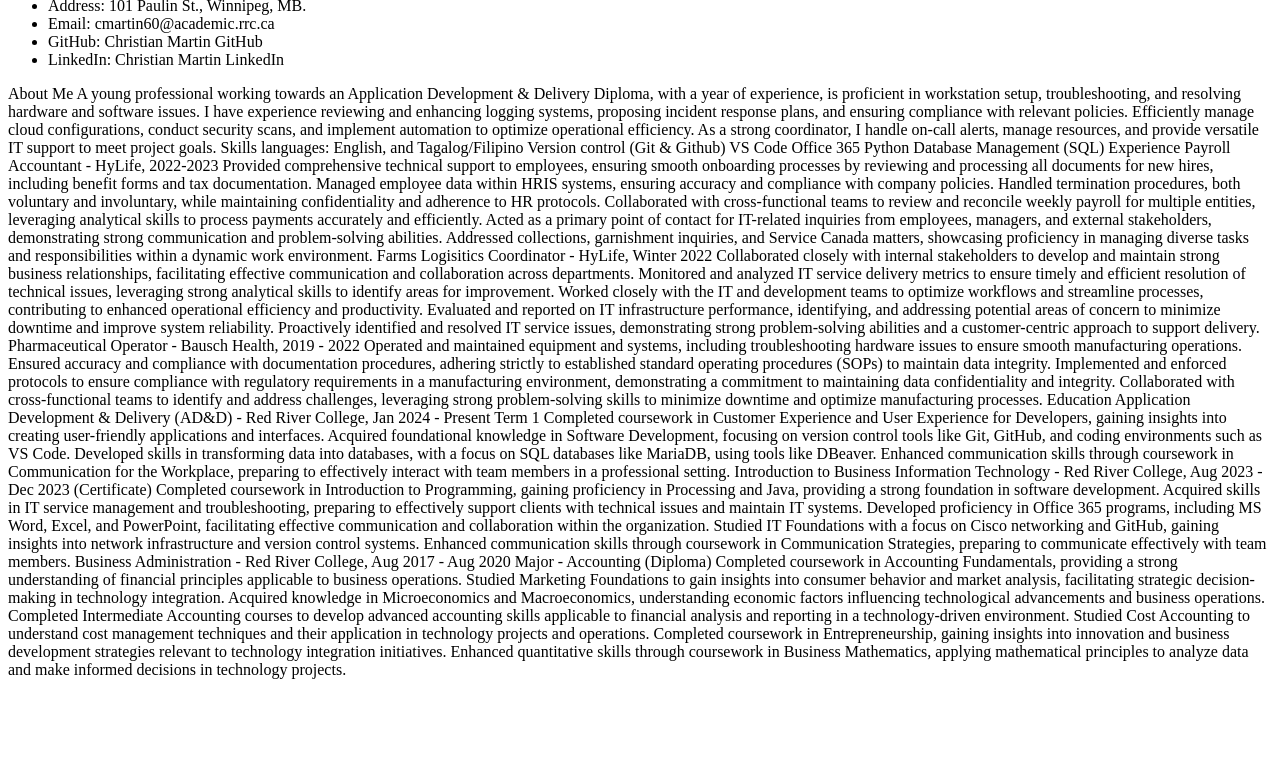
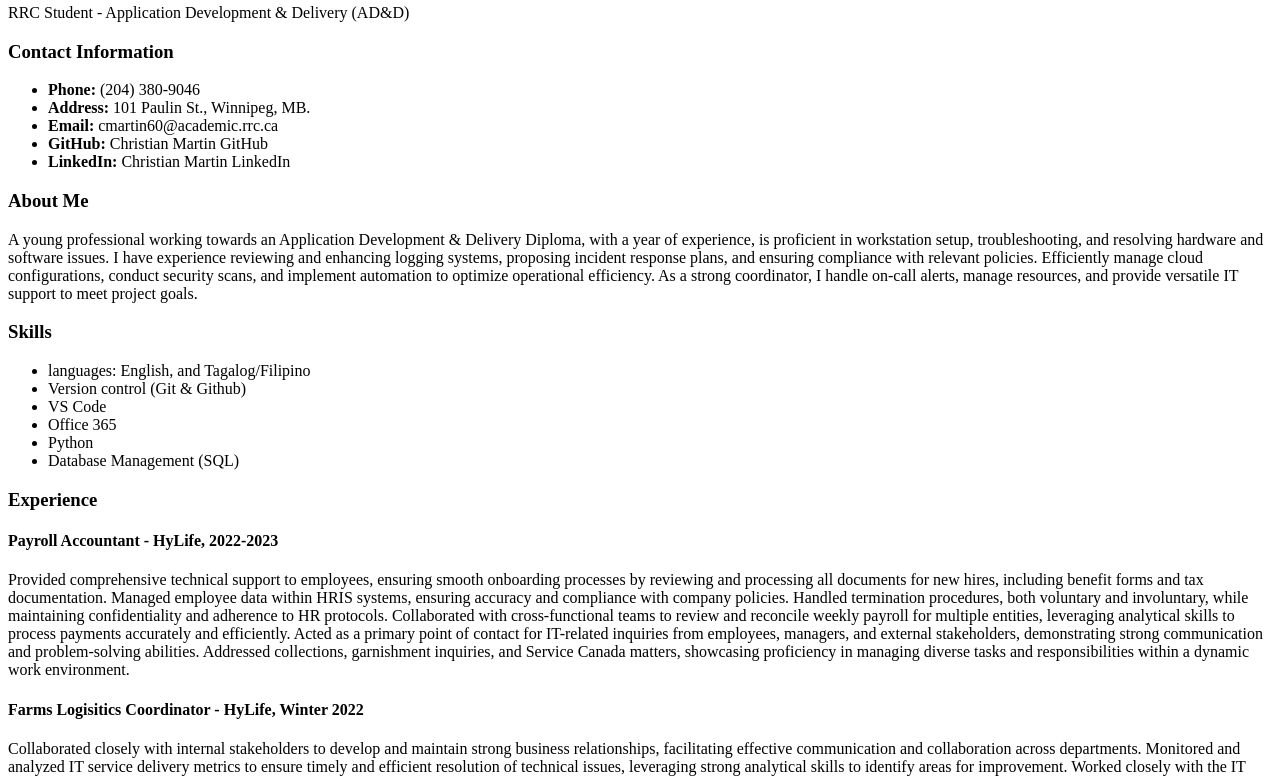
Before and after one commit to cmartin60/2230-Module1-Assignment, a plain HTML site: page index.html in a window 1280 px wide. Shown: the part 63-840 px from the top of the page. Before the commit the page ends 800 px from the top, so only its background shows below. Drawn offline with Linux system fonts and the light colour scheme.

Commit message:
Structured resume with semantic HTML tags.

```diff
--- a/index.html
+++ b/index.html
@@ -7,29 +7,40 @@
 </head>
 
 <body>
-    Christian Jorge Martin
-    RRC Student - Application Development & Delivery (AD&D)
-    Contact Information
+    <header>
+        <h2>Christian Jorge Martin</h2>
+        <p>RRC Student - Application Development & Delivery (AD&D)</p>
+        <h3>Contact Information</h3>
         <ul>
-            <li>Phone: (204) 380-9046</li>
-            <li>Address: 101 Paulin St., Winnipeg, MB.</li>
-            <li>Email: cmartin60@academic.rrc.ca</li>
-            <li>GitHub: <a href="https://github.com/cmartin60"></a>Christian Martin GitHub</li>
-            <li>LinkedIn: <a href="https://www.linkedin.com/in/cmartin29/"></a>Christian Martin LinkedIn</li>
+            <li><b>Phone:</b> (204) 380-9046</li>
+            <li><b>Address:</b> 101 Paulin St., Winnipeg, MB.</li>
+            <li><b>Email:</b> cmartin60@academic.rrc.ca</li>
+            <li><b>GitHub:</b> <a href="https://github.com/cmartin60"></a>Christian Martin GitHub</li>
+            <li><b>LinkedIn:</b> <a href="https://www.linkedin.com/in/cmartin29/"></a>Christian Martin LinkedIn</li>
         </ul>
-    About Me
+    </header>
+
+<main>
+    <section>
+    <h3>About Me</h3>
     A young professional working towards an Application Development & Delivery Diploma, with a year of experience, is proficient in workstation setup, troubleshooting, and resolving hardware and software issues. I have experience reviewing and enhancing logging systems, proposing incident response plans, and ensuring compliance with relevant policies. Efficiently manage cloud configurations, conduct security scans, and implement automation to optimize operational efficiency. As a strong coordinator, I handle on-call alerts, manage resources, and provide versatile IT support to meet project goals.
+    </section>
 
-    Skills
-    languages: English, and Tagalog/Filipino
-    Version control (Git & Github)
-    VS Code
-    Office 365
-    Python
-    Database Management (SQL)
+    <section>
+        <h3>Skills</h3>
+            <ul>
+                <li>languages: English, and Tagalog/Filipino</li>
+                <li>Version control (Git & Github)</li>
+                <li>VS Code</li>
+                <li>Office 365</li>
+                <li>Python</li>
+                <li>Database Management (SQL)</li>
+        </ul>
+    </section>
 
-    Experience
-    Payroll Accountant - HyLife, 2022-2023
+    <section>
+    <h3>Experience</h3>
+    <h4>Payroll Accountant - HyLife, 2022-2023</h4>
         Provided comprehensive technical support to employees, ensuring smooth onboarding processes by reviewing and processing all documents for new hires, including benefit forms and tax documentation.
         Managed employee data within HRIS systems, ensuring accuracy and compliance with company policies.
         Handled termination procedures, both voluntary and involuntary, while maintaining confidentiality and adherence to HR protocols.
@@ -37,20 +48,22 @@
         Acted as a primary point of contact for IT-related inquiries from employees, managers, and external stakeholders, demonstrating strong communication and problem-solving abilities.
         Addressed collections, garnishment inquiries, and Service Canada matters, showcasing proficiency in managing diverse tasks and responsibilities within a dynamic work environment.
 
-    Farms Logisitics Coordinator - HyLife, Winter 2022
+    <h4>Farms Logisitics Coordinator - HyLife, Winter 2022</h4>
         Collaborated closely with internal stakeholders to develop and maintain strong business relationships, facilitating effective communication and collaboration across departments.
         Monitored and analyzed IT service delivery metrics to ensure timely and efficient resolution of technical issues, leveraging strong analytical skills to identify areas for improvement.
         Worked closely with the IT and development teams to optimize workflows and streamline processes, contributing to enhanced operational efficiency and productivity.
         Evaluated and reported on IT infrastructure performance, identifying, and addressing potential areas of concern to minimize downtime and improve system reliability.
         Proactively identified and resolved IT service issues, demonstrating strong problem-solving abilities and a customer-centric approach to support delivery.
 
-   Pharmaceutical Operator - Bausch Health, 2019 - 2022
+   <h4>Pharmaceutical Operator - Bausch Health, 2019 - 2022 </h4>
         Operated and maintained equipment and systems, including troubleshooting hardware issues to ensure smooth manufacturing operations.
         Ensured accuracy and compliance with documentation procedures, adhering strictly to established standard operating procedures (SOPs) to maintain data integrity.
         Implemented and enforced protocols to ensure compliance with regulatory requirements in a manufacturing environment, demonstrating a commitment to maintaining data confidentiality and integrity.
         Collaborated with cross-functional teams to identify and address challenges, leveraging strong problem-solving skills to minimize downtime and optimize manufacturing processes.
+    </section>
 
-    Education
+    <section>
+    <h3>Education</h3>
     Application Development & Delivery (AD&D) - Red River College, Jan 2024 - Present
     Term 1
         Completed coursework in Customer Experience and User Experience for Developers, gaining insights into creating user-friendly applications and interfaces.
@@ -75,6 +88,14 @@
         Studied Cost Accounting to understand cost management techniques and their application in technology projects and operations.
         Completed coursework in Entrepreneurship, gaining insights into innovation and business development strategies relevant to technology integration initiatives.
         Enhanced quantitative skills through coursework in Business Mathematics, applying mathematical principles to analyze data and make informed decisions in technology projects.
+    </section>
 
+
+    <footer>
+        <p>
+            Thank you for considering my application. Looking forward to your feedback!
+        </p>
+    </footer>
+</main>
 </body>
 </html>
```
Lines whose indentation alone changed are shown as unchanged.
